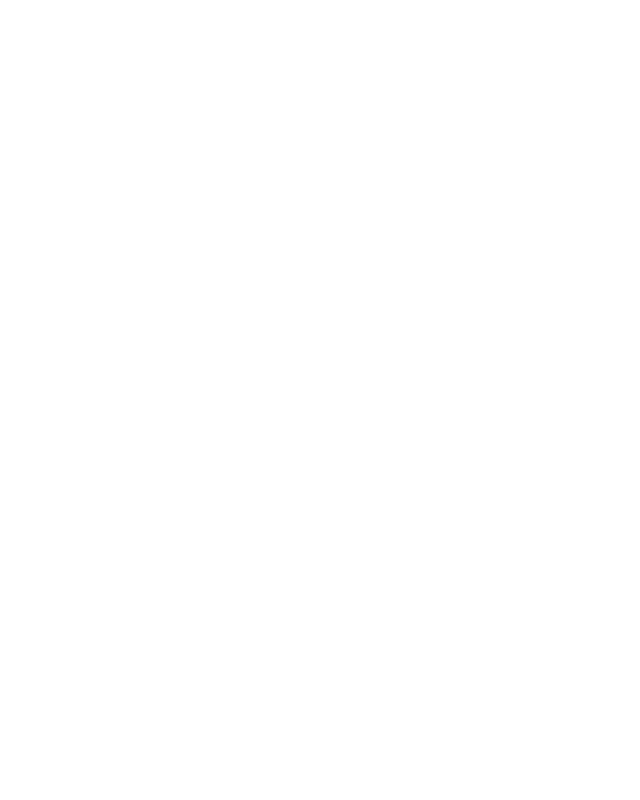
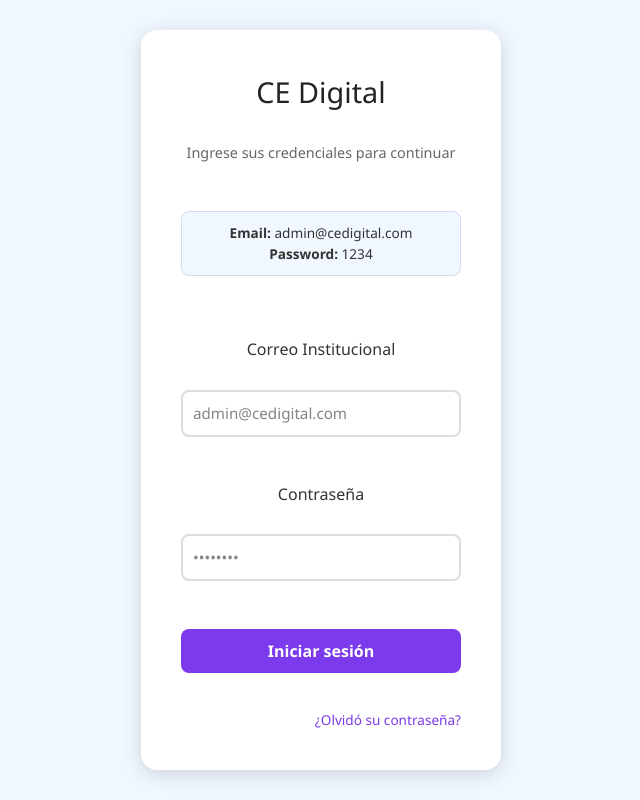
Before and after one commit to fredeos/CE3101---CEDigital, a React (Vite) app in the folder src/frontend/: page /cedigital-admin in a window 1280 px wide. Before the commit this address had no page. Shown: the whole page, without its empty margins (319-959 px from the left). Built offline with nearby package versions, Linux system fonts and the light colour scheme.

Commit message:
Login del Admin

```diff
--- a/src/frontend/src/App.jsx
+++ b/src/frontend/src/App.jsx
@@ -7,12 +7,19 @@
 import ProfessorHome from './roles/Profesor/pages/Home';
 import ProfessorLogin from './roles/Profesor/pages/Login';
 
+import adminRoutes from './routes/adminRoutes';
+import AdminLogin from './roles/Admin/pages/LoginAdmin';
+
+
 function App() {
   return (
     <Suspense fallback={<LoadingFallback />}>
       <Routes>
-        {/* Rutas de la vista del administrador*/}
-
+        {/* Login administrador */}
+        <Route path="/cedigital-admin" element={<AdminLogin />} />
+        {adminRoutes.map((route) => (
+          <Route key={route.path} path={route.path} element={route.element} />
+        ))}
 
         {/* Rutas de la vista del profesor (ProfessorHome)*/}
         <Route path="/cedigital-profesores" element={<ProfessorLogin />} />
--- /dev/null
+++ b/src/frontend/src/roles/Admin/pages/Dashboard.jsx
@@ -0,0 +1,15 @@
+import { useNavigate } from "react-router-dom";
+
+function DashboardAdmin() {
+  const navigate = useNavigate();
+
+  return (
+    <div>
+      <h2>Panel del Administrador</h2>
+      <button onClick={() => navigate("/cedigital-admin/cursos")}>Gestión de Cursos</button>
+      <button onClick={() => navigate("/cedigital-admin/semestre")}>Inicializar Semestre</button>
+    </div>
+  );
+}
+
+export default DashboardAdmin;
--- /dev/null
+++ b/src/frontend/src/roles/Admin/pages/GestionCursos.jsx
@@ -0,0 +1,13 @@
+import React from "react";
+
+function GestionCursos() {
+  return (
+    <div>
+      <h2>Gestión de Cursos</h2>
+      <p>Crear, habilitar y deshabilitar cursos del sistema.</p>
+      {/* Aquí agregarás el formulario y la tabla de cursos más adelante */}
+    </div>
+  );
+}
+
+export default GestionCursos;
--- /dev/null
+++ b/src/frontend/src/roles/Admin/pages/IniciarSemestre.jsx
@@ -0,0 +1,13 @@
+import React from "react";
+
+function IniciarSemestre() {
+  return (
+    <div>
+      <h2>Inicializar Semestre</h2>
+      <p>Año, período, cursos impartidos y asignar profesores y estudiantes.</p>
+      {/* Aquí vendrá el formulario paso a paso más adelante */}
+    </div>
+  );
+}
+
+export default IniciarSemestre;
--- /dev/null
+++ b/src/frontend/src/roles/Admin/pages/LoginAdmin.jsx
@@ -0,0 +1,58 @@
+import "../styles/LoginAdmin.css";
+import { useNavigate } from "react-router-dom";
+import { useState } from "react";
+
+function AdminLogin() {
+  const navigate = useNavigate();
+  const [email, setEmail] = useState("");
+  const [password, setPassword] = useState("");
+
+  const handleLogin = (e) => {
+    e.preventDefault();
+
+    if (email === "admin@cedigital.com" && password === "admin") {
+      navigate("/cedigital-admin/dashboard");
+    } else {
+      alert("Credenciales incorrectas");
+    }
+  };
+
+  return (
+    <div className="admin-login-container">
+      <form className="login-form" onSubmit={handleLogin}>
+        <h1>CE Digital</h1>
+        <p>Ingrese sus credenciales para continuar</p>
+
+        <div className="demo-credentials">
+          <strong>Email:</strong> admin@cedigital.com<br />
+          <strong>Password:</strong> 1234
+        </div>
+
+        <label htmlFor="email">Correo Institucional</label>
+        <input
+          type="email"
+          required
+          id="email"
+          placeholder="admin@cedigital.com"
+          value={email}
+          onChange={(e) => setEmail(e.target.value)}
+        />
+
+        <label htmlFor="password">Contraseña</label>
+        <input
+          type="password"
+          required
+          id="password"
+          placeholder="••••••••"
+          value={password}
+          onChange={(e) => setPassword(e.target.value)}
+        />
+
+        <button type="submit">Iniciar sesión</button>
+        <a href="#" className="forgot-password">¿Olvidó su contraseña?</a>
+      </form>
+    </div>
+  );
+}
+
+export default AdminLogin;
--- /dev/null
+++ b/src/frontend/src/roles/Admin/styles/LoginAdmin.css
@@ -0,0 +1,89 @@
+.admin-login-container {
+  display: flex;
+  justify-content: center;
+  align-items: center;
+  min-height: 100vh;
+  background-color: #f1f7ff;
+}
+
+.login-form {
+  background: white;
+  padding: 2.5rem;
+  border-radius: 16px;
+  box-shadow: 0 4px 20px rgba(0, 0, 0, 0.15);
+  width: 360px;
+  font-family: 'Segoe UI', sans-serif;
+}
+
+.login-form h1 {
+  font-size: 1.8rem;
+  text-align: center;
+  margin-bottom: 0.3rem;
+  color: #222;
+}
+
+.login-form p {
+  text-align: center;
+  font-size: 0.9rem;
+  margin-bottom: 1.5rem;
+  color: #666;
+}
+
+.demo-credentials {
+  background-color: #f1f7ff;
+  border: 1px solid #cde;
+  border-radius: 8px;
+  padding: 0.7rem;
+  font-size: 0.85rem;
+  margin-bottom: 1.5rem;
+  color: #333;
+}
+
+.login-form label {
+  display: block;
+  margin-bottom: 0.3rem;
+  margin-top: 0.8rem;
+  color: #333;
+  font-weight: 500;
+}
+
+.login-form input {
+  width: 100%;
+  padding: 10px;
+  border: 2px solid #ddd;
+  border-radius: 8px;
+  margin-bottom: 0.5rem;
+  transition: border-color 0.2s;
+  font-size: 0.95rem;
+}
+
+.login-form input:focus {
+  border-color: #7c3aed;
+  outline: none;
+}
+
+.login-form button {
+  width: 100%;
+  padding: 10px;
+  background-color: #7c3aed;
+  color: white;
+  border: none;
+  font-weight: bold;
+  border-radius: 8px;
+  margin-top: 1rem;
+  cursor: pointer;
+  transition: background-color 0.2s;
+}
+
+.login-form button:hover {
+  background-color: #5b21b6;
+}
+
+.forgot-password {
+  display: block;
+  text-align: right;
+  margin-top: 0.8rem;
+  font-size: 0.85rem;
+  color: #7c3aed;
+  text-decoration: none;
+}
--- /dev/null
+++ b/src/frontend/src/routes/adminRoutes.jsx
@@ -0,0 +1,22 @@
+import { lazy } from "react";
+
+const DashboardAdmin = lazy(() => import("../roles/Admin/pages/Dashboard"));
+const GestionCursos = lazy(() => import("../roles/Admin/pages/GestionCursos"));
+const IniciarSemestre = lazy(() => import("../roles/Admin/pages/IniciarSemestre"));
+
+const adminRoutes = [
+  {
+    path: "/cedigital-admin/dashboard",
+    element: <DashboardAdmin />,
+  },
+  {
+    path: "/cedigital-admin/cursos",
+    element: <GestionCursos />,
+  },
+  {
+    path: "/cedigital-admin/semestre",
+    element: <IniciarSemestre />,
+  },
+];
+
+export default adminRoutes;
```
